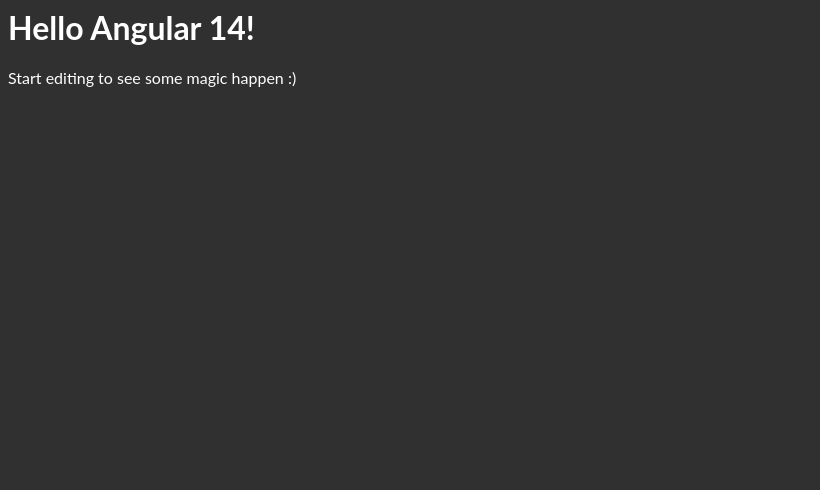
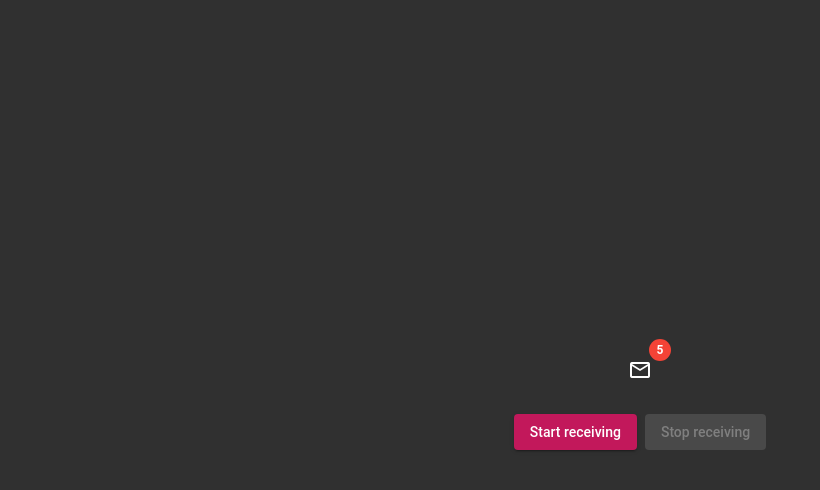
Before and after one commit to forivall/10kc-angular, an Angular app: page / in a window 1280 px wide. Shown: the top 490 px of the page, without its empty margins (0-820 px from the left). Built offline with nearby package versions, Linux system fonts and the light colour scheme.

Commit message:
feat: finish components visual layout

```diff
--- a/src/app/app.component.html
+++ b/src/app/app.component.html
@@ -1,4 +1,8 @@
-<indicator name="{{ name }}"></indicator>
-<p>
-  Start editing to see some magic happen :)
-</p>
+<main fxLayout="column" fxLayoutAlign="center center">
+  <indicator
+    fxLayout="column"
+    fxLayoutAlign="start center"
+    fxLayoutGap="24px"
+    [count]="5"
+  ></indicator>
+</main>
--- a/src/app/app.component.scss
+++ b/src/app/app.component.scss
@@ -1,3 +1,3 @@
-p {
-  font-family: Lato;
+:host, :host > main {
+  height: 100%;
 }
--- /dev/null
+++ b/src/app/indicator.component.html
@@ -0,0 +1,31 @@
+<div>
+  <span class="cdk-visually-hidden">{{ count }} messages received</span>
+  <button
+    mat-icon-button
+    title="Click to clear messages"
+    matBadge="{{ count }}"
+    matBadgeColor="warn"
+  >
+    <mat-icon class="material-icons-outlined">email</mat-icon>
+  </button>
+</div>
+<div fxLayoutGap="8px"
+fxLayout="row"
+fxLayoutAlign="center center">
+  <button
+    mat-raised-button
+    color="primary"
+    (click)="recieve.emit(true)"
+    disabled="{{ isRecieving }}"
+  >
+    Start receiving
+  </button>
+  <button
+    mat-raised-button
+    color="accent"
+    (click)="recieve.emit(false)"
+    disabled="{{ !isRecieving }}"
+  >
+    Stop receiving
+  </button>
+</div>
--- /dev/null
+++ b/src/app/indicator.component.scss
@@ -0,0 +1 @@
+//
--- a/src/app/indicator.component.ts
+++ b/src/app/indicator.component.ts
@@ -1,10 +1,23 @@
-import { Component, Input } from '@angular/core';
+import { Component, EventEmitter, Input, Output } from '@angular/core';
 
 @Component({
   selector: 'indicator',
-  template: `<h1>Hello {{name}}!</h1>`,
-  styles: [`h1 { font-family: Lato; }`]
+  templateUrl: './indicator.component.html',
+  styleUrls: ['./indicator.component.scss'],
+  host: {
+    fxLayout: 'column',
+    fxLayoutAlign: 'start center',
+    fxLayoutGap: '24px',
+  },
 })
-export class IndicatorComponent  {
-  @Input() name: string;
+export class IndicatorComponent {
+  @Input() count: number;
+  @Output() recieve = new EventEmitter<boolean>();
+  isRecieving = false;
+
+  constructor() {
+    this.recieve.subscribe((value) => {
+      this.isRecieving = value;
+    });
+  }
 }
--- a/src/styles.scss
+++ b/src/styles.scss
@@ -1,5 +1,7 @@
 @use 'sass:map';
 @use '~@angular/material' as mat;
+
+@import url("https://fonts.googleapis.com/icon?family=Material+Icons+Outlined");
 
 @include mat.core();
 
@@ -19,4 +21,8 @@
 
 body {
   @extend .mat-app-background;
+  // Note: the base app that we're cloning has #191919, but the defined material theme uses #303030
+  // background-color: #191919;
 }
+
+// @debug mat.get-color-config($theme);
```
Also changed, not shown: src/app/app.module.ts (+15 -3 lines), src/index.html (line endings or trailing spaces), 1 other file (tests, documents, lock files or other folders).
